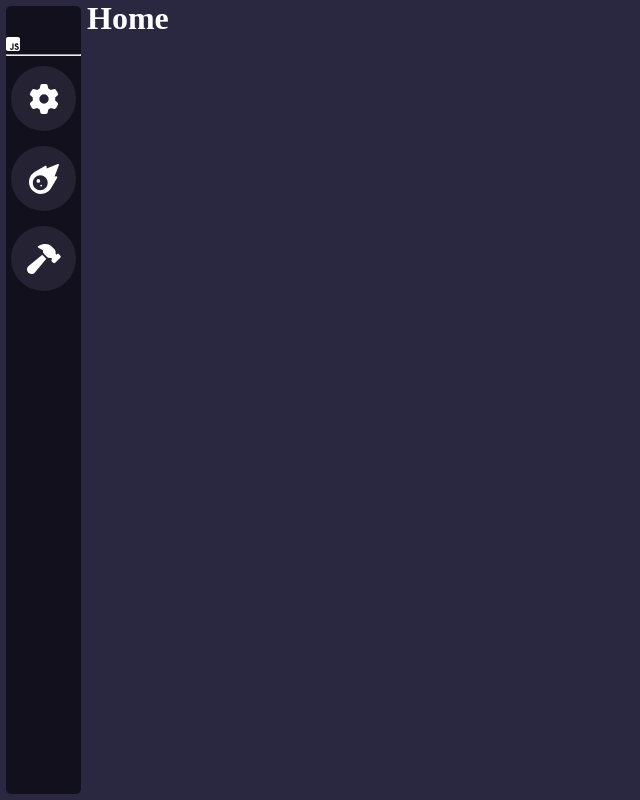
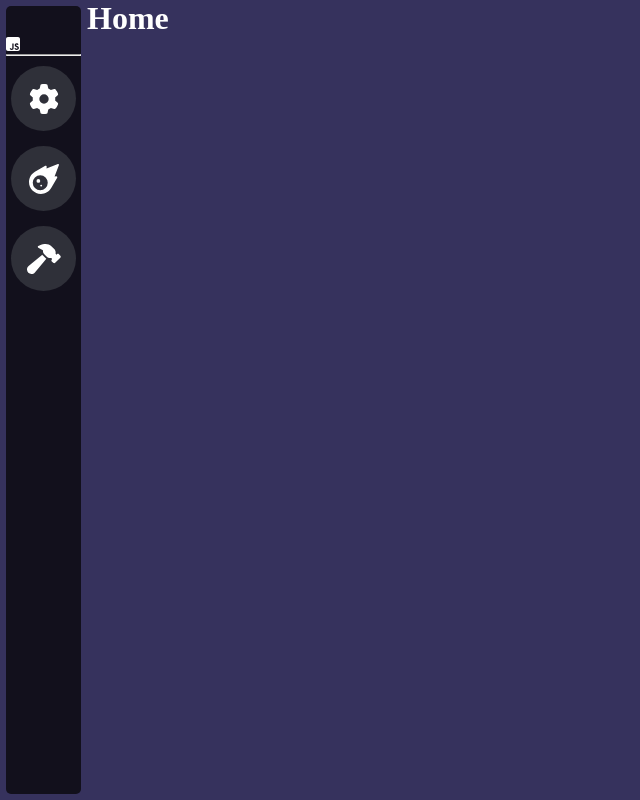
Before and after one commit to danilobassi8/JS-Playground, a Vue app: page / in a window 1280 px wide. Shown: the whole page, without its empty margins (0-640 px from the left). Built offline with nearby package versions, Linux system fonts and the light colour scheme.

Commit message:
better bg color

```diff
--- a/src/styles/variables.scss
+++ b/src/styles/variables.scss
@@ -1,12 +1,11 @@
 // :root {
 .theme-main-dark {
-  --bg-main: #292840;
+  --bg-main: #36325d;
 
-  --bg-contrast-100: #252333;
-  --bg-contrast-200: #333043;
-  --bg-contrast-300: #3a3749;
-  --bg-contrast-400: #444157;
-  --bg-contrast-500: #47435d;
+  --bg-contrast-100: #2f3039;
+  --bg-contrast-200: #3a4c59;
+  --bg-contrast-300: #444157;
+  --bg-contrast-400: #47435d;
 
   --nav-color: #12101c;
   --nav-icons: white;
```
